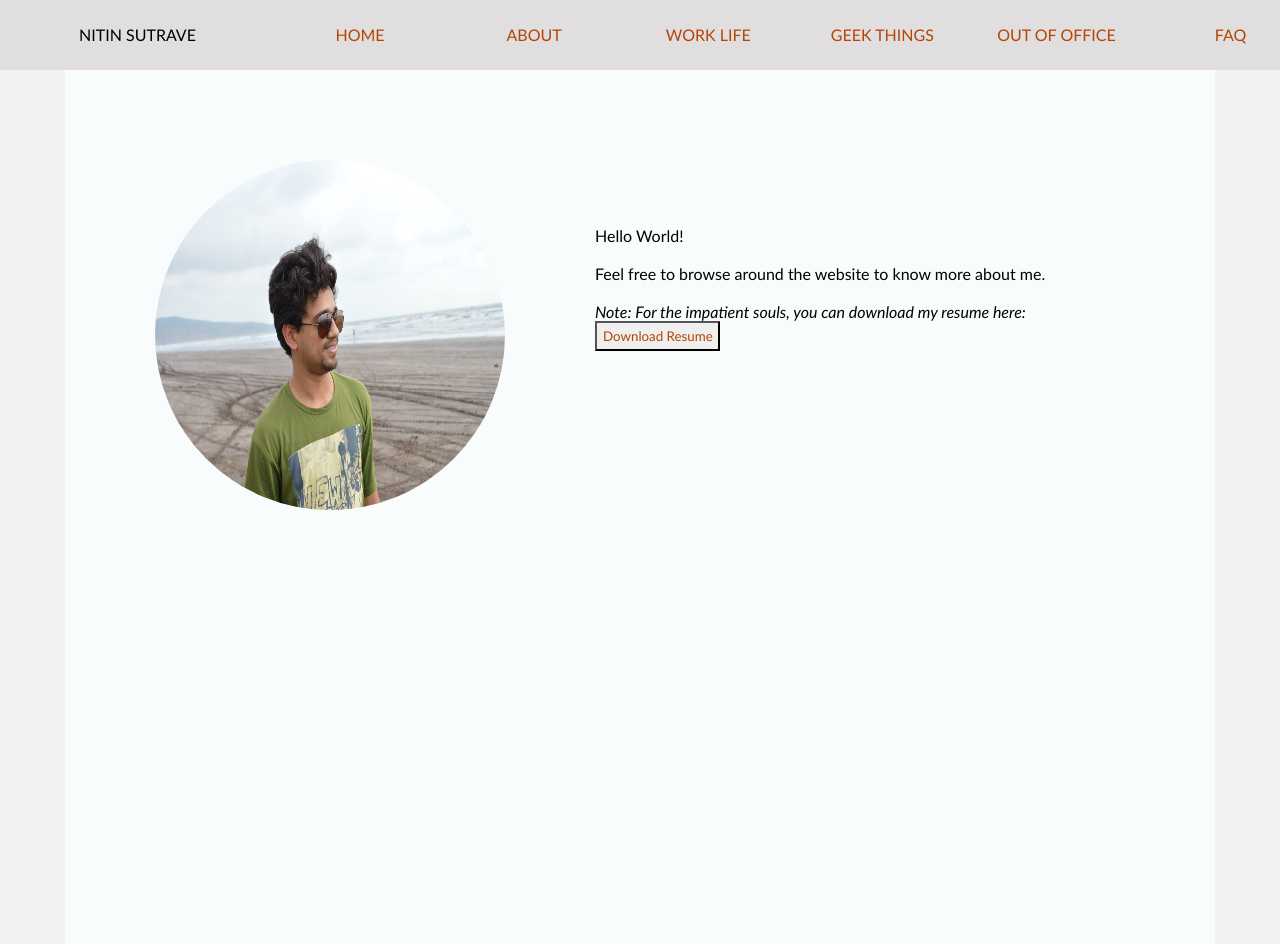
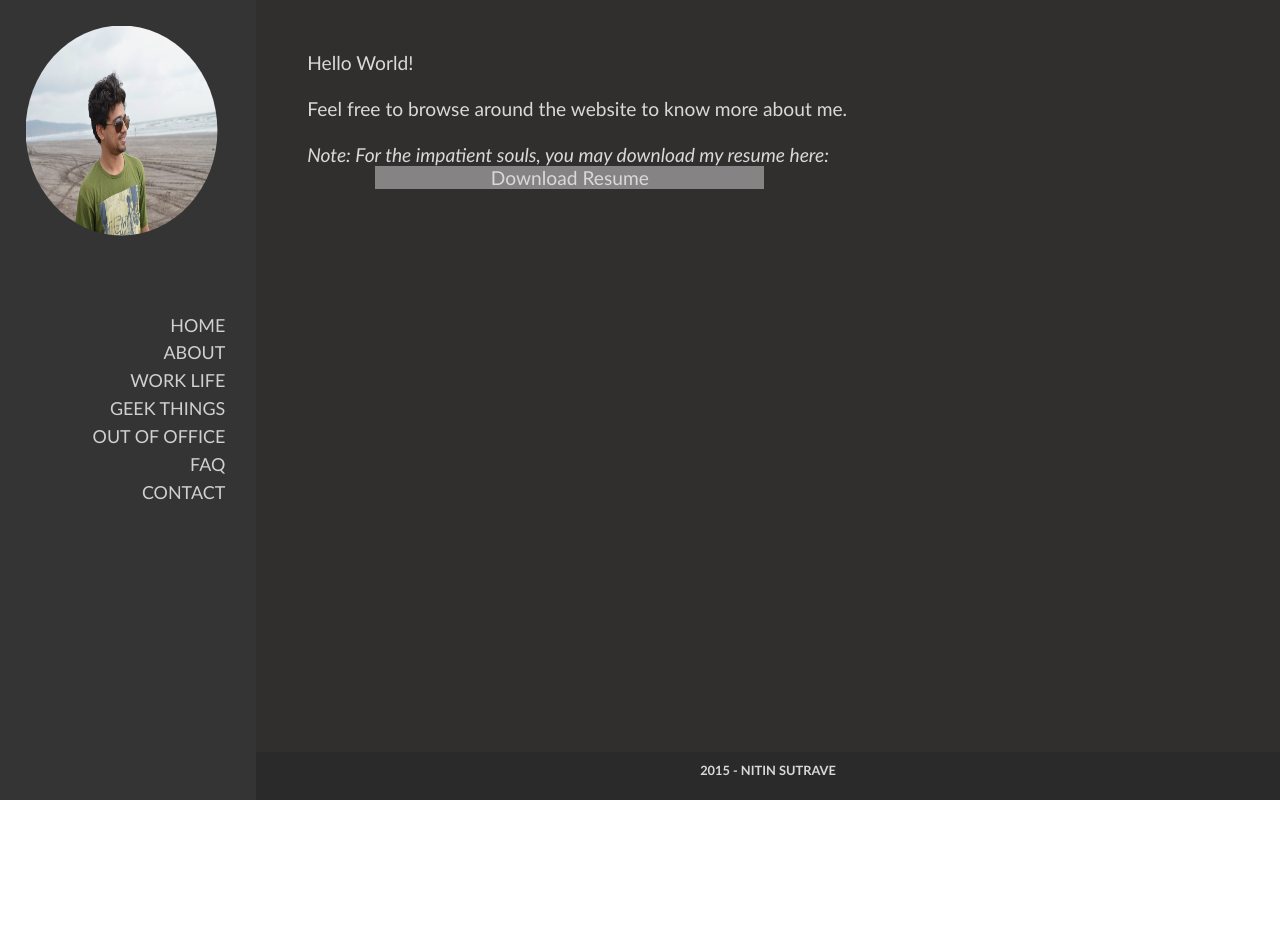
Before and after one commit to nitinsutrave/nitinsutrave.github.io, a plain HTML site: page index.html in a window 1280 px wide. Shown: the top 944 px of the page. After the commit the page ends 800 px from the top, so only its background shows below. Drawn offline with Linux system fonts and the light colour scheme.

Commit message:
version 2 release

```diff
--- a/css/base.css
+++ b/css/base.css
@@ -5,4 +5,14 @@
 a:link, a:visited, a:active {
     text-decoration: none;
     color: #b44505;
+    max-width: inherit;
+    white-space: normal;
 }
+
+a.wide {
+    display: block;
+}
+
+p {
+    margin: 0px;
+}
--- a/css/body.css
+++ b/css/body.css
@@ -2,60 +2,71 @@ body {
     margin: 0px;
 }
 
+#main_page {
+    position: fixed;
+    width: 100%;
+    height: 100%;
+    padding-left: 20%;
+    background-color: #312e2e;
+    z-index: -1;
+}
+
 #content {
-    margin: 70px auto 0;
-    background-color: #f2f2f2;
-    width: 100%;
-
+    height: 94%;
+    overflow-y: scroll;
 }
 
 .content_element {
-    height: 700px;
-    width: 1150px;
-    margin-left: auto;
-    margin-right: auto;
-    background-color: #f9fcfc;
+    height: 100%;
+    width: 80%;
+    background-color: #312e2e;
+}
+
+.content_data {
+    margin: 0 auto;
+    padding-top: 5%;
+    padding-left: 5%;
 }
 
 .content_element *{
-    font-size: 17;
-    white-space: nowrap;
-}
-
-.content_element:not(#home) {
-    padding-top: 70px;
+    font-size: 1.5vw;
+    color: #d9d9d9;
 }
 
 .content_picture {
-    height: 350px;
-    width: 350px;
+    height: 30%;
+    width: 30%;
     float: left;
-    padding-left: 100px;
-    padding-top: 130px;
-    padding-right: 30px;
-}
-
-.content_data {
-    padding-top: 140px;
-    padding-left: 150px;
 }
 
 .contact_icon {
-    height: 40px;
-    width: 40px;
-}
-
-#display_picture {
-    border-radius: 275px;
-    padding: 90px;
+    height: 25%;
+    width: 25%;
 }
 
 #contact_table {
-    margin-left: 250px;
+    //margin-left: 250px;
 }
 
-#geek_div {
-    margin-right: 50px;
-    margin-top: 70px;
-    float: right;
+#download_resume {
+    background-color: #858383;
+    height: 30%;
+    width: 40%;
+    margin-left: 7%;
+    padding: 0;
+    border: 0;
 }
+
+#page_footer {
+    position: fixed;
+    background-color: #2b2a2a;
+    width: 80%;
+    height: 6%;
+    padding-right: 5%;
+
+    color: #d9d9d9;
+    font-weight: bold;
+    font-size: 1vw;
+    line-height: 290%;
+    text-align: center;
+}
--- a/css/header.css
+++ b/css/header.css
@@ -1,56 +1,42 @@
-.head_element {
-    height: 70px;
+#header {
+    position: fixed;
+    width: 20%;
+    height: 100%;
+    background-color: #363535;
+    top: 0;
+    opacity: 0.95;
+    z-index: 1;
 }
 
-#header {
-    position: fixed;
-    width: 100%;
-    background-color: #e0dede;
-    top: 0;
+#display_box {
+    height: 35%;
 }
 
-#name_tag {
-    width: 275px;
-    float:left;
-    font-size: 24;
-    text-align: center;
-    vertical-align: middle;
-    line-height: 70px;
-}
-
-#navigator {
-    margin-left: 275px;
-    margin-right: auto;
-    float: left;
-    position: fixed;
+#display_picture {
+    height: 75%;
+    width: 75%;
+    border-radius: 100%;
+    padding: 10%;
 }
 
 #navigator ul {
-    position: relative;
+    margin: 0;
+    padding: 12%;
     list-style-type: none;
-    white-space: nowrap;
-    height: inherit;
-    width: inherit;
-    margin: 0;
-    padding: 0;
 }
 
 #navigator ul li {
-    display: inline-block;
-    height: inherit;
-    width: 170px;
+    padding-top: 1.5%;
+    padding-bottom: 1.5%;
+    text-align: right;
+    font-size: 22px;
+    font-size: 1.4vw;
+}
 
-    text-align: center;
-    vertical-align: middle;
-    line-height: 70px;
+#navigator ul li a {
+    color: #d9d9d9;
 }
 
 #navigator ul li:hover {
-    background: #dfdfdf;
+    background: #727171;
 }
-
-#download_resume {
-    background-color: #efefef;
-    height: 30px;
-    width: 125px;
-}
--- a/index.html
+++ b/index.html
@@ -11,17 +11,25 @@
 
 </head>
 
+<!--
+--------------------------------------------
+   Welcome my Son, Welcome to the machine!
+
+   -Pink Floyd
+--------------------------------------------
+-->
+
 <body>
 
 <div>
-  <div id="header" class="head_element">
-    <div id="name_tag" class="head_element">
-      NITIN SUTRAVE
-    </div><!-- name_tag -->
+  <div id="header">
+    <div id="display_box">
+      <img id="display_picture" src="./img/dp.jpg"/>
+    </div>
 
-    <div id="navigator" class="head_element">
+    <div id="navigator">
       <ul>
-        <li><a href=""        >HOME         </a></li>
+        <li><a href=""        >HOME   </a></li>
         <li><a href="#about"  >ABOUT        </a></li>
         <li><a href="#work"   >WORK LIFE    </a></li>
         <li><a href="#geek"   >GEEK THINGS  </a></li>
@@ -32,17 +40,17 @@
     </div><!-- navigator -->
   </div><!-- header -->
 
+  <div id="main_page">
     <div id="content">
       <div class="content_element" id="home">
-      <img class="content_picture" id="display_picture" src="./img/dp.jpg"/>
         <div class="content_data">
           <p>
           Hello World!                                                            <br/><br/>
           Feel free to browse around the website to know more about me.           <br/><br/>
-        <i>Note: For the impatient souls, you can download my resume here:</i>  <br/>
-        <button id="download_resume"><a href="./data/Nitin%20Sutrave_Resume.pdf" target="_blank">Download Resume</a></button>
+          <i>Note: For the impatient souls, you may download my resume here:</i>  <br/>
+          <a href="./data/Nitin%20Sutrave_Resume.pdf" target="_blank"><button id="download_resume">Download Resume</button></a>
           </p>
-      </div><!-- home_data -->
+        </div>
       </div><!-- home -->
 
       <div class="content_element" id="about">
@@ -58,10 +66,9 @@
       </div><!-- about -->
 
       <div class="content_element" id="work">
-      <img class="content_picture" src="./img/factset.jpg"/>
         <div class="content_data">
           <p>
-        Currently working as a Software Engineer at FactSet Research Systems Inc, Hyderabad.                <br/>
+          Currently working as a Software Engineer at FactSet Research Systems Inc, Hyderabad.              <br/>
           Responsibilities include :                                                                        <br/><br/>
           -	Developing and maintaining code to process stock market data, using C++ on Linux environment    <br/>
           &nbsp   The code uses existing FactSet internal frameworks in C++ and Perl                        <br/>
@@ -86,7 +93,8 @@
           -	Studied the methods to extract tweets from the Twitter archive, using Tweepy API in Python                                                     <br/>
           -	Applied the methods studied above to detect whether a given tweet is sarcastic or not                                                          <br/><br/>
           Bank Database System <i>&nbsp (March 2012)</i>                                                                                                   <br/>
-        -	Designed and implemented a database using file handling and various data structures in C for storing information of the bank account holders.  <br/>
+          -	Designed and implemented a database using file handling and various data structures in C for storing information                               <br/>
+          &nbsp of the bank account holders.                                                                                                               <br/>
           -	Various efficient algorithms were employed to perform operations such as insert, update, retrieve, delete, sort and copy                       <br/><br/>
           </p>
 
@@ -156,21 +164,34 @@
           <table id="contact_table">
             <tr>
               <td><img class="contact_icon" src="./img/mobile.png"/></td>
-            <td>&nbsp<i>(+91) &nbsp</i>7893930923</td>
+              <td><i>(+91) &nbsp</i>7893930923</td>
             </tr>
             <tr>
               <td><img class="contact_icon" src="./img/email.jpg"/></td>
-            <td>&nbsp <a href="mailto:nitinsutrave@gmail.com"> nitinsutrave@gmail.com </a></td>
+              <td><a href="mailto:nitinsutrave@gmail.com"> nitinsutrave@gmail.com </a></td>
             </tr>
             <tr>
-            <td><img class="contact_icon" src="./img/fb.png"/></td>
-            <td>&nbsp <a href="https://www.facebook.com/nitinsutrave" target="_blank">View My Profile</a></td>
+              <td><img class="contact_icon" src="./img/fb.jpg"/></td>
+              <td><a href="https://www.facebook.com/nitinsutrave" target="_blank">View My FB Profile</a></td>
+            </tr>
+            <tr>
+              <td><img class="contact_icon" src="./img/git.png"/></td>
+              <td><a href="https://github.com/nitinsutrave" target="_blank">View My Git Profile</a></td>
+            </tr>
+          </tr>
+          <tr>
+            <td><img class="contact_icon" src="./img/linkedin.png"/></td>
+            <td><a href="https://in.linkedin.com/pub/nitin-sutrave/98/938/148" target="_blank">Add Me on LinkedIn!</a></td>
           </tr>
         </table>
       </div>
     </div><!-- contact -->
   </div><!-- content -->
 
+  <div id="page_footer">
+    2015 - NITIN SUTRAVE
+  </div>
+</div><!-- main_page -->
 </div>
 
 </body>
```
Also changed, not shown: img/email.jpg, img/fb.jpg (added), img/fb.png (deleted), img/git.png (added), img/linkedin.png (added). Lines whose indentation alone changed are shown as unchanged.
